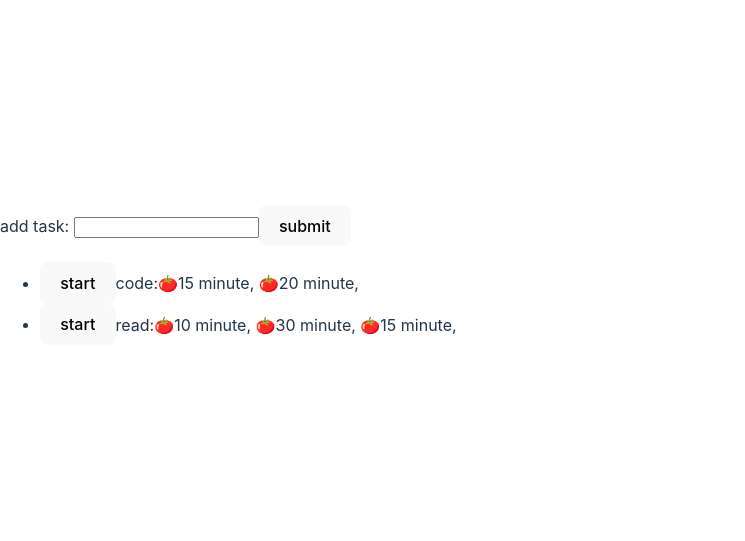
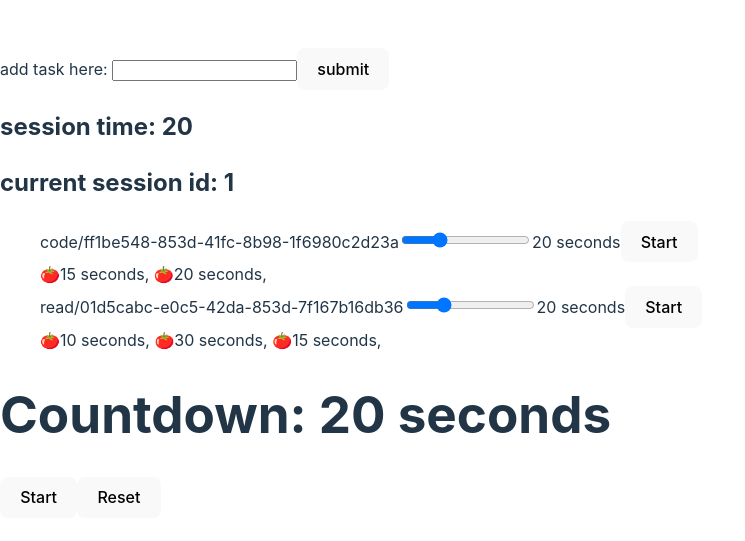
Before and after one commit to DevYadC/pomodoro-webapp, a React (Vite) app: page / in a window 1280 px wide. Shown: the part 117-658 px from the top of the page, without its empty margins (0-745 px from the left). Built offline with nearby package versions, Linux system fonts and the light colour scheme.

Commit message:
added timer component and add task form , and modified files to add new state variables for sessionID and timer length

```diff
--- a/package.json
+++ b/package.json
@@ -10,8 +10,12 @@
     "preview": "vite preview"
   },
   "dependencies": {
+    "@emotion/react": "^11.11.1",
+    "@emotion/styled": "^11.11.0",
+    "@mui/material": "^5.14.18",
     "react": "^18.2.0",
-    "react-dom": "^18.2.0"
+    "react-dom": "^18.2.0",
+    "uuid": "^9.0.1"
   },
   "devDependencies": {
     "@types/react": "^18.2.15",
--- /dev/null
+++ b/src/AddTaskForm.jsx
@@ -0,0 +1,37 @@
+
+import { v4 as uuidv4 } from 'uuid';
+export default function AddTaskForm({ setTasks, setTaskName, taskName }) {
+
+
+    const addTask = (e) => {
+        e.preventDefault();
+        if (!taskName) {
+            alert("cant submit empty task name");
+            return;
+        }
+        const newTask = { id: uuidv4(), name: taskName, pomodoros: [] }
+        setTasks((tasks) => [...tasks, newTask])
+        setTaskName('');
+
+    }
+
+    const changeInputName = (e) => {
+        setTaskName(e.target.value)
+    }
+
+
+    return (
+
+        <div className="AddTaskForm">
+
+            <form onSubmit={addTask}>
+                <label htmlFor='taskName'>add task here: </label>
+                <input type='text' id='taskName' value={taskName} onChange={changeInputName} />
+                <button>submit</button>
+            </form>
+
+        </div>
+    )
+
+
+}
--- a/src/App.jsx
+++ b/src/App.jsx
@@ -1,45 +1,34 @@
 import React from 'react';
+import { useState } from 'react';
+import { v4 as uuidv4 } from 'uuid';
+
 import TaskList from './TaskList';
-import { useState } from 'react';
+import AddTaskForm from './AddTaskForm';
+
 
 function App() {
 
   const exampleTasks = [
     {
+      id: uuidv4(),
       name: "code",
       pomodoros: [{ time: 15 }, { time: 20 }]
     },
     {
+      id: uuidv4(),
       name: "read",
       pomodoros: [{ time: 10 }, { time: 30 }, { time: 15 }]
     }
   ];
 
-  const addTask = (e) => {
-    e.preventDefault();
-    const newTask = { name: taskName, pomodoros: [] }
-    setTasks((tasks) => [...tasks, newTask])
-    setTaskName('');
-
-  }
-
-  const changeInputName = (e) => {
-    setTaskName(e.target.value)
-  }
-
   const [tasks, setTasks] = useState(exampleTasks)
   const [taskName, setTaskName] = useState('')
-
+  console.log(`tasks in app: ${tasks}`);
   return (
     <div className="App">
 
-      <form onSubmit={(e) => { addTask(e) }}>
-        <label htmlFor='taskName'>add task: </label>
-        <input type='text' id='taskName' value={taskName} onChange={(e) => { changeInputName(e) }} />
-        <button>submit</button>
-      </form>
-
-      <TaskList tasks={tasks} />
+      <AddTaskForm setTasks={setTasks} setTaskName={setTaskName} taskName={taskName} />
+      <TaskList tasks={tasks} setTasks={setTasks} />
     </div>
   );
 }
--- /dev/null
+++ b/src/CountDownTimer.jsx
@@ -0,0 +1,66 @@
+import React, { useState, useEffect } from 'react';
+
+function CountdownTimer({ sessionTime, sessionTaskId, tasks, setTasks }) {
+    const [count, setCount] = useState(sessionTime);
+    const [isRunning, setIsRunning] = useState(false);
+
+    useEffect(() => {
+        setCount(sessionTime);
+        setIsRunning(false);
+    }, [sessionTime]);
+
+    useEffect(() => {
+        let intervalId;
+
+        if (isRunning && count > 0) {
+
+            intervalId = setInterval(() => {
+                setCount(prevCount => prevCount - 1);
+            }, 1000);
+        } else if (count === 0 && isRunning) {
+            setIsRunning(false); // Stop the timer
+
+            // Update tasks state to add a pomodoro
+            setTasks(tasks.map(task => {
+                if (task.id === sessionTaskId) {
+                    return {
+                        ...task,
+                        pomodoros: [...task.pomodoros, { time: sessionTime }]
+                    };
+                }
+                return task;
+            }));
+
+
+            alert("Time Is Up!");
+        }
+
+        return () => {
+            if (intervalId) {
+                clearInterval(intervalId);
+            }
+        };
+    }, [isRunning, count, sessionTaskId, tasks, setTasks, sessionTime]);
+
+
+    const handleStart = () => {
+        if (count > 0) {
+            setIsRunning(true);
+        }
+    };
+
+    const handleReset = () => {
+        setIsRunning(false);
+        setCount(sessionTime); // Reset the timer to the initial session time
+    };
+
+    return (
+        <div>
+            <h1>Countdown: {count} seconds</h1>
+            <button onClick={handleStart} disabled={isRunning}>Start</button>
+            <button onClick={handleReset}>Reset</button>
+        </div>
+    );
+}
+
+export default CountdownTimer;
--- a/src/TaskItem.jsx
+++ b/src/TaskItem.jsx
@@ -1,20 +1,38 @@
 
+import { useState } from 'react';
 
-export default function TaskItem({ task, index }) {
+export default function TaskItem({ task, setSessionTime, setSessionTaskId }) {
+    // State to hold the selected time from the slider
+    const [taskTime, setTaskTime] = useState(20);
 
+    const handleSliderChange = (event) => {
+        setTaskTime(event.target.value);
+    };
+
+    const handleStartClick = () => {
+        setSessionTime(taskTime);
+        setSessionTaskId(task.id)
+    };
 
     return (
         <div className="TaskItem">
-            <li key={index}>
-                <button>start</button>
-                {task.name}:
+            <div>
+                <span>{task.name}/{task.id}</span>
+                <input
+                    type="range"
+                    min="5"
+                    max="60"
+                    value={taskTime}
+                    onChange={handleSliderChange}
+                />
+                <span>{taskTime} seconds</span>
+                <button onClick={handleStartClick}>Start</button>
+            </div>
+            <div>
                 {task.pomodoros.map((pomodoro, pomodoroIndex) => (
-                    <span key={pomodoroIndex}>🍅{pomodoro.time} minute, </span>
+                    <span key={pomodoroIndex}>🍅{pomodoro.time} seconds, </span>
                 ))}
-            </li>
+            </div>
         </div>
-    )
-
-
-
+    );
 }
--- a/src/TaskList.jsx
+++ b/src/TaskList.jsx
@@ -1,18 +1,25 @@
-import TaskItem from "./TaskItem"
+import TaskItem from "./TaskItem";
+import CountdownTimer from "./CountDownTimer";
 
-export default function TaskList({ tasks }) {
+import { useState } from 'react';
+
+export default function TaskList({ tasks, setTasks }) {
 
 
-
-
+    const [sessionTime, setSessionTime] = useState(20);
+    const [sessionTaskId, setSessionTaskId] = useState(1);
+    console.log(`tasks in list: ${tasks}`);
 
     return (
         <div className="TaskList">
+            <h2>session time: {sessionTime}</h2>
+            <h2>current session id: {sessionTaskId}</h2>
             <ul>
                 {tasks.map((task, index) => (
-                    <TaskItem key={index} task={task} index={index} />
+                    <TaskItem task={task} setSessionTime={setSessionTime} setSessionTaskId={setSessionTaskId} />
                 ))}
             </ul>
+            <CountdownTimer sessionTime={sessionTime} sessionTaskId={sessionTaskId} tasks={tasks} setTasks={setTasks} />
         </div>
     )
 
```
Also changed, not shown: 1 other file (tests, documents, lock files or other folders).
